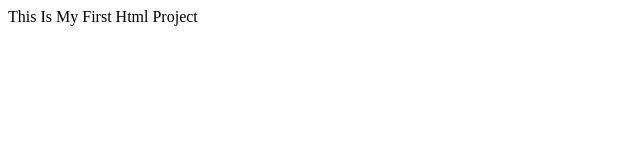
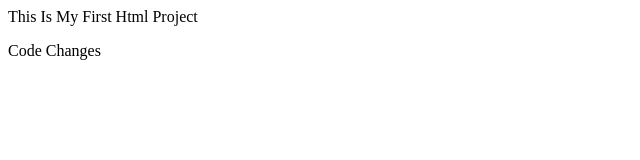
Before and after one commit to mohammedshuaib873/HtmlProject, a plain HTML site: page index.html in a window 1280 px wide. Shown: the full height of the page, 0-640 px from the left. Drawn offline with Linux system fonts and the light colour scheme.

Commit message:
Committed

```diff
--- a/index.html
+++ b/index.html
@@ -1,5 +1,7 @@
 <html>
 <body>
  <p>This Is My First Html Project</p>
+ <p>Code Changes
+ </p>
 </body>
 </html>
```
